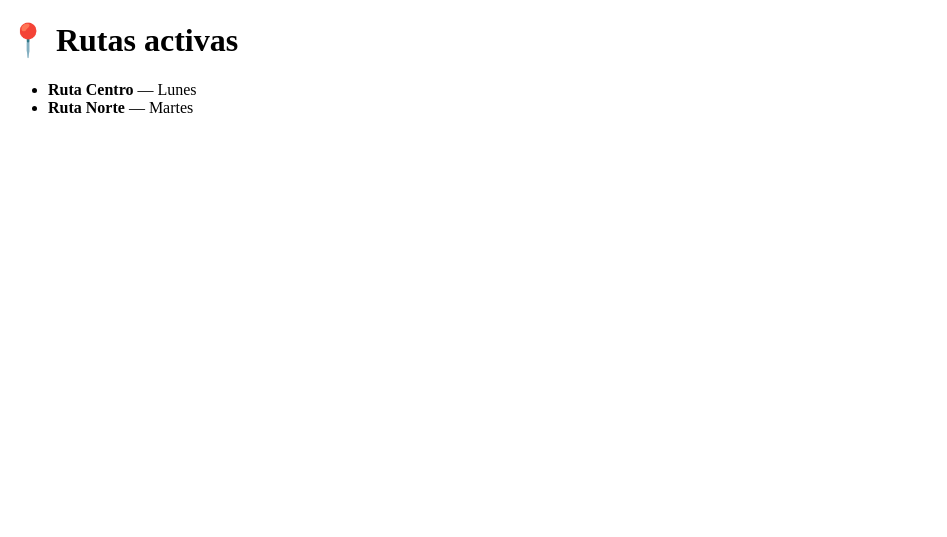
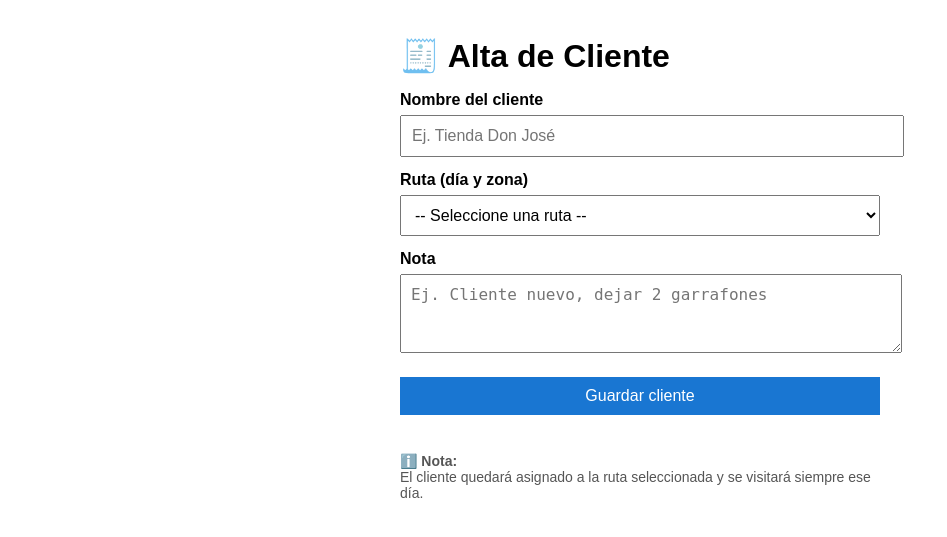
Before and after one commit to aprendiendoconroberto-lab/clientes-rutas-app, a Flask app: page / in a window 1280 px wide. Shown: the top 537 px of the page, without its empty margins (0-947 px from the left). Run offline with Flask 3, Linux system fonts and the light colour scheme.

Commit message:
Update index.html

```diff
--- a/templates/index.html
+++ b/templates/index.html
@@ -1,18 +1,94 @@
 <!DOCTYPE html>
-<html>
+<html lang="es">
 <head>
-    <title>Rutas activas</title>
+    <meta charset="UTF-8">
+    <title>Alta de Cliente</title>
+    <meta name="viewport" content="width=device-width, initial-scale=1.0">
+
+    <style>
+        body {
+            font-family: Arial, sans-serif;
+            padding: 16px;
+            max-width: 480px;
+            margin: auto;
+        }
+
+        h1 {
+            margin-bottom: 16px;
+        }
+
+        label {
+            font-weight: bold;
+        }
+
+        input, select, textarea, button {
+            width: 100%;
+            padding: 10px;
+            margin-top: 6px;
+            margin-bottom: 14px;
+            font-size: 16px;
+        }
+
+        button {
+            background-color: #1976d2;
+            color: white;
+            border: none;
+            cursor: pointer;
+        }
+
+        button:hover {
+            background-color: #125aa0;
+        }
+
+        .info {
+            margin-top: 24px;
+            font-size: 14px;
+            color: #555;
+        }
+    </style>
 </head>
+
 <body>
-    <h1>📍 Rutas activas</h1>
 
-    <ul>
-        {% for ruta in rutas %}
-            <li>
-                <strong>{{ ruta.nombre_ruta }}</strong>
-                — {{ ruta.dia_semana }}
-            </li>
-        {% endfor %}
-    </ul>
+    <h1>🧾 Alta de Cliente</h1>
+
+    <form method="POST">
+
+        <label for="nombre_cliente">Nombre del cliente</label>
+        <input
+            type="text"
+            id="nombre_cliente"
+            name="nombre_cliente"
+            placeholder="Ej. Tienda Don José"
+            required
+        >
+
+        <label for="ruta_id">Ruta (día y zona)</label>
+        <select id="ruta_id" name="ruta_id" required>
+            <option value="">-- Seleccione una ruta --</option>
+            {% for ruta in rutas %}
+                <option value="{{ ruta.ruta_id }}">
+                    {{ ruta.dia_semana }} — {{ ruta.nombre_ruta }}
+                </option>
+            {% endfor %}
+        </select>
+
+        <label for="nota">Nota</label>
+        <textarea
+            id="nota"
+            name="nota"
+            placeholder="Ej. Cliente nuevo, dejar 2 garrafones"
+            rows="3"
+        ></textarea>
+
+        <button type="submit">Guardar cliente</button>
+    </form>
+
+    <div class="info">
+        <strong>ℹ️ Nota:</strong><br>
+        El cliente quedará asignado a la ruta seleccionada y se visitará
+        siempre ese día.
+    </div>
+
 </body>
 </html>
```
